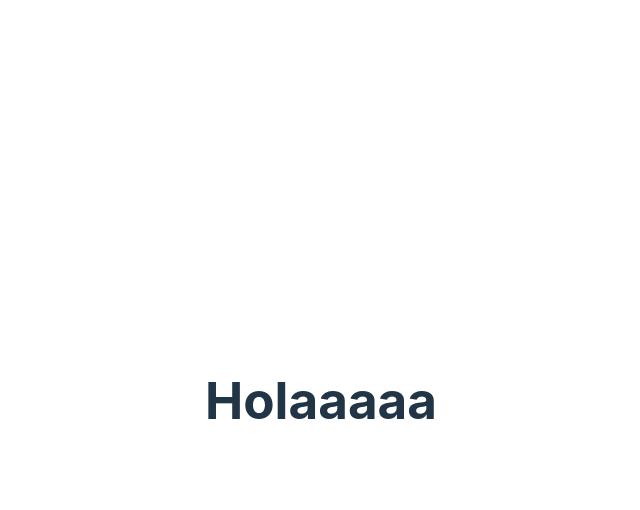
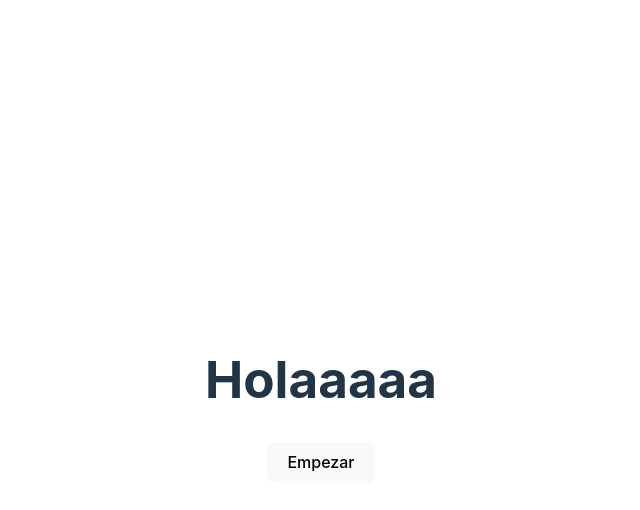
Before and after one commit to EduGilPla/hb-Viren, a React (Vite) app: page / in a window 1280 px wide. Both pictures are taken after a click on the button "Empezar". Shown: the top 510 px of the page, without its empty margins (319-959 px from the left). Built offline with nearby package versions, Linux system fonts and the light colour scheme.

Commit message:
Added transition effects between components

```diff
--- a/src/App.css
+++ b/src/App.css
@@ -1,36 +1,16 @@
+body {
+  overflow-y: hidden;
+}
+div {
+  transition: linear;
+  transition-property: transform;
+  transition-duration: 1.5s;
+}
 #root {
   max-width: 1280px;
   margin: 0 auto;
   padding: 2rem;
   text-align: center;
-}
-
-.logo {
-  height: 6em;
-  padding: 1.5em;
-  will-change: filter;
-  transition: filter 300ms;
-}
-.logo:hover {
-  filter: drop-shadow(0 0 2em #646cffaa);
-}
-.logo.react:hover {
-  filter: drop-shadow(0 0 2em #61dafbaa);
-}
-
-@keyframes logo-spin {
-  from {
-    transform: rotate(0deg);
-  }
-  to {
-    transform: rotate(360deg);
-  }
-}
-
-@media (prefers-reduced-motion: no-preference) {
-  a:nth-of-type(2) .logo {
-    animation: logo-spin infinite 5s linear;
-  }
 }
 
 .card {
@@ -48,6 +28,12 @@
 .begone {
   transition: linear;
   transition-property: transform;
-  transition-duration: 2s;
-  transform: translateY(1500px)
+  transition-duration: 1.5s;
+  transform: translateY(100vh);
 }
+
+.incomingElement {
+  transition: none;
+  transition-property: none;
+  transform: translateY(-100vh);
+}
--- a/src/FirstTrial.tsx
+++ b/src/FirstTrial.tsx
@@ -1,8 +1,15 @@
+import { SecondTrial } from "./SecondTrial"
+import { transitionTo } from "./transition"
 
 export const FirstTrial = () => {
   return (
     <>
-      <h1>Holaaaaa</h1>
+      <div className="incomingElement">
+        <h1>Holaaaaa</h1>
+        <button onClick={() => transitionTo(SecondTrial())}>
+            Empezar
+        </button>
+      </div>
     </>
   )
 }
--- /dev/null
+++ b/src/SecondTrial.tsx
@@ -0,0 +1,15 @@
+import { FirstTrial } from "./FirstTrial"
+import { transitionTo } from "./transition"
+
+export const SecondTrial = () => {
+  return (
+    <>
+      <div className="incomingElement">
+        <h1>Holaaaaa pero 2</h1>
+        <button onClick={() => transitionTo(FirstTrial())}>
+            Empezar
+        </button>
+      </div>
+    </>
+  )
+}
--- a/src/transition.ts
+++ b/src/transition.ts
@@ -1,11 +1,14 @@
-import * as ReactDOM from "react-dom";
+import { createRoot } from "react-dom/client";
 
 export const transitionTo = async (next: JSX.Element) => {
-    let childNodes = document.getElementById("root")?.childNodes
+    const childNodes = document.getElementById("root")?.childNodes
     childNodes?.forEach(e => (e as Element).classList.add("begone"))
 
-    await new Promise(r => setTimeout(r, 2000));
+    await new Promise(r => setTimeout(r, 1000));
+    createRoot(document.getElementById('root')!).render(next);
 
-    const root = document.getElementById("root")
-    ReactDOM.render(next,root)
+    await new Promise(r => setTimeout(r, 200));
+
+    const incomingElement = document.getElementsByClassName("incomingElement")[0];
+    incomingElement.classList.remove("incomingElement");
 }
```
